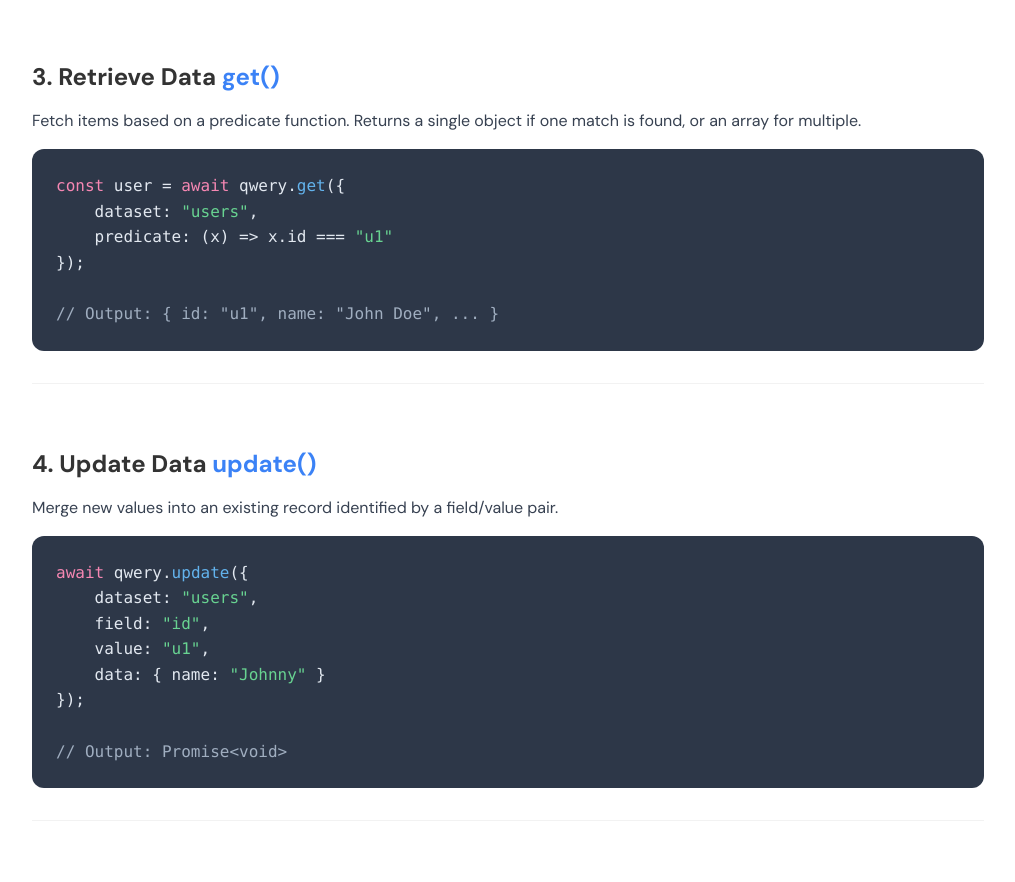
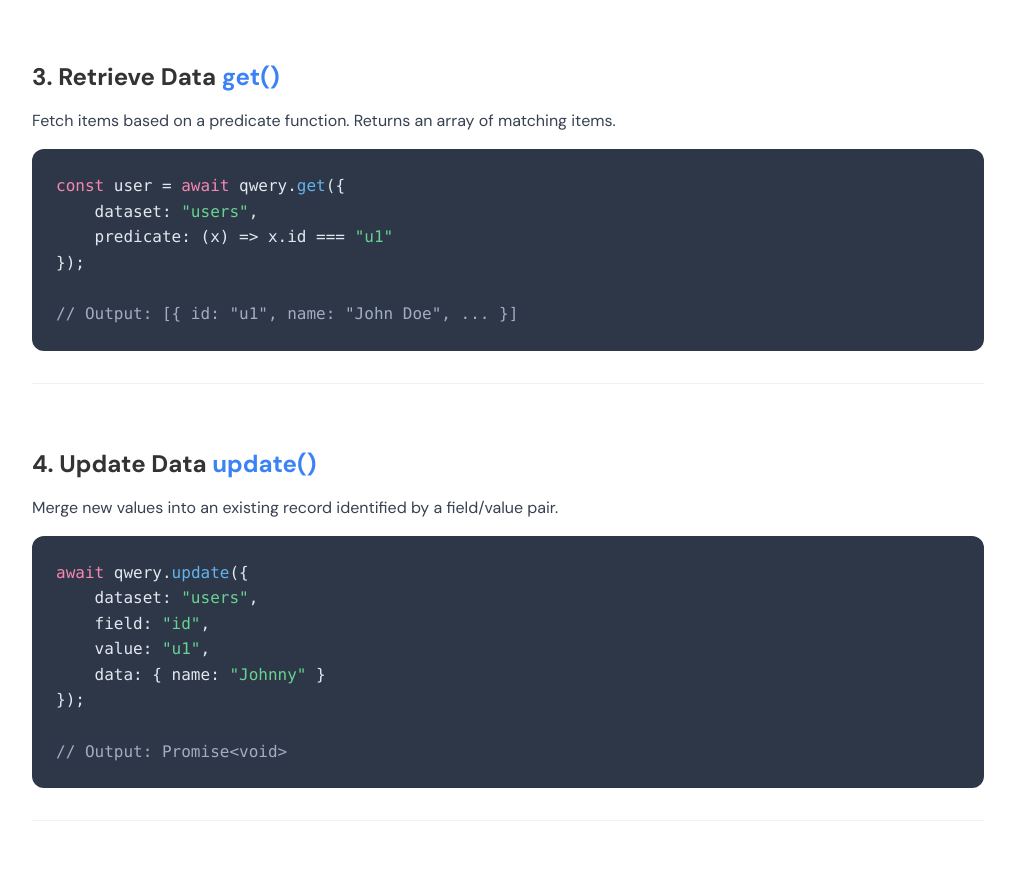
Before and after one commit to Staviro/Qwery, a plain HTML site: page Index.html in a window 1280 px wide. Shown: the part 1645-2527 px from the top of the page, without its empty margins (132-1147 px from the left). Drawn offline with nearby package versions, Linux system fonts and the light colour scheme.

Commit message:
Updating documentation

```diff
--- a/Index.html
+++ b/Index.html
@@ -310,14 +310,14 @@
 
         <div class="doc-item">
             <h3 class="text-2xl font-bold mb-4">3. Retrieve Data <span class="text-blue-500">get()</span></h3>
-            <p class="mb-4 text-gray-700">Fetch items based on a predicate function. Returns a single object if one
-                match is found, or an array for multiple.</p>
+            <p class="mb-4 text-gray-700">Fetch items based on a predicate function. Returns an array of matching
+                items.</p>
             <pre><code><span class="code-keyword">const</span> user = <span class="code-keyword">await</span> qwery.<span class="code-func">get</span>({
     dataset: <span class="code-string">"users"</span>,
     predicate: (x) => x.id === <span class="code-string">"u1"</span>
 });
 
-<span class="code-comment">// Output: { id: "u1", name: "John Doe", ... }</span></code></pre>
+<span class="code-comment">// Output: [{ id: "u1", name: "John Doe", ... }]</span></code></pre>
         </div>
 
         <div class="doc-item">
```
